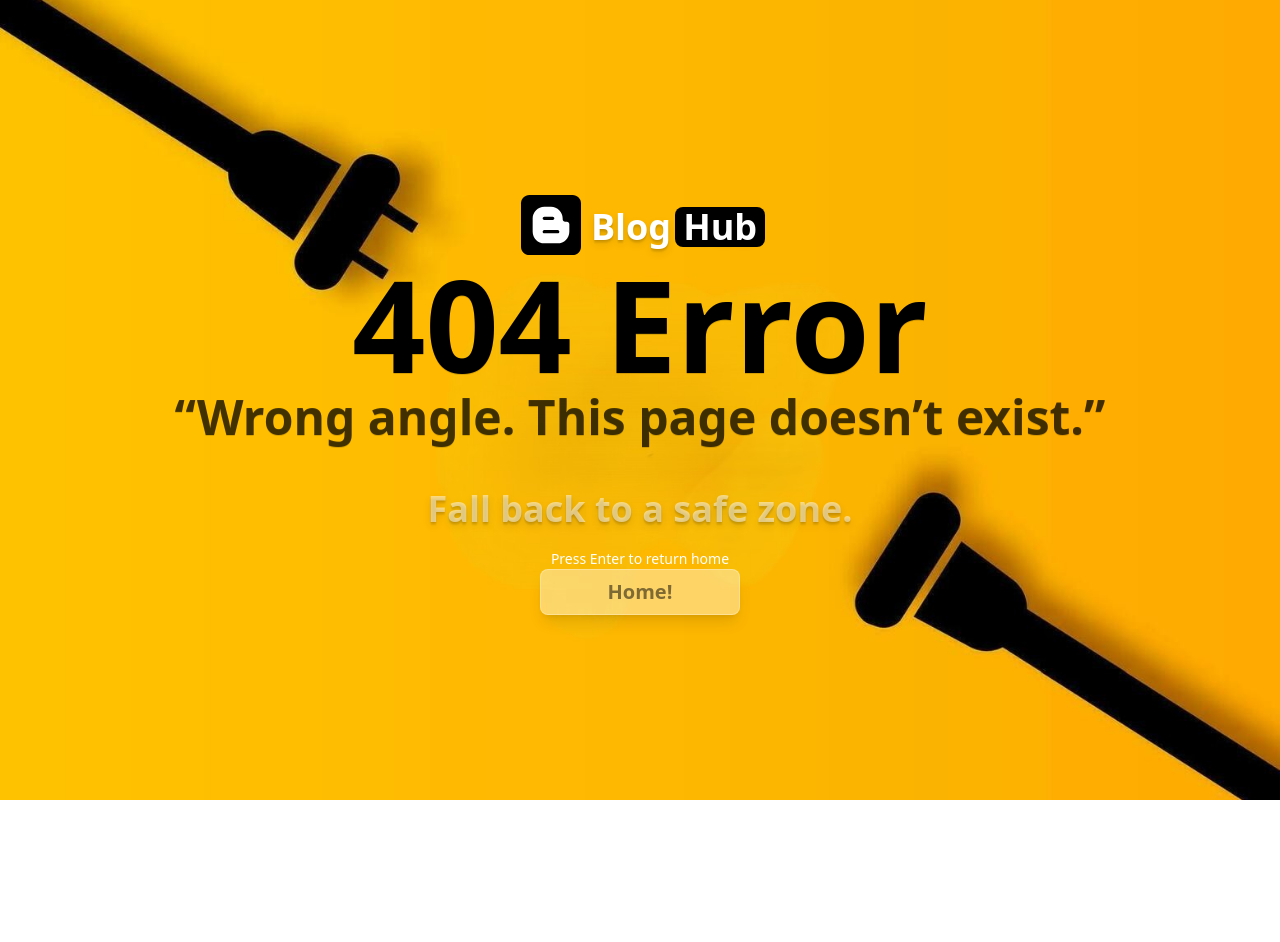
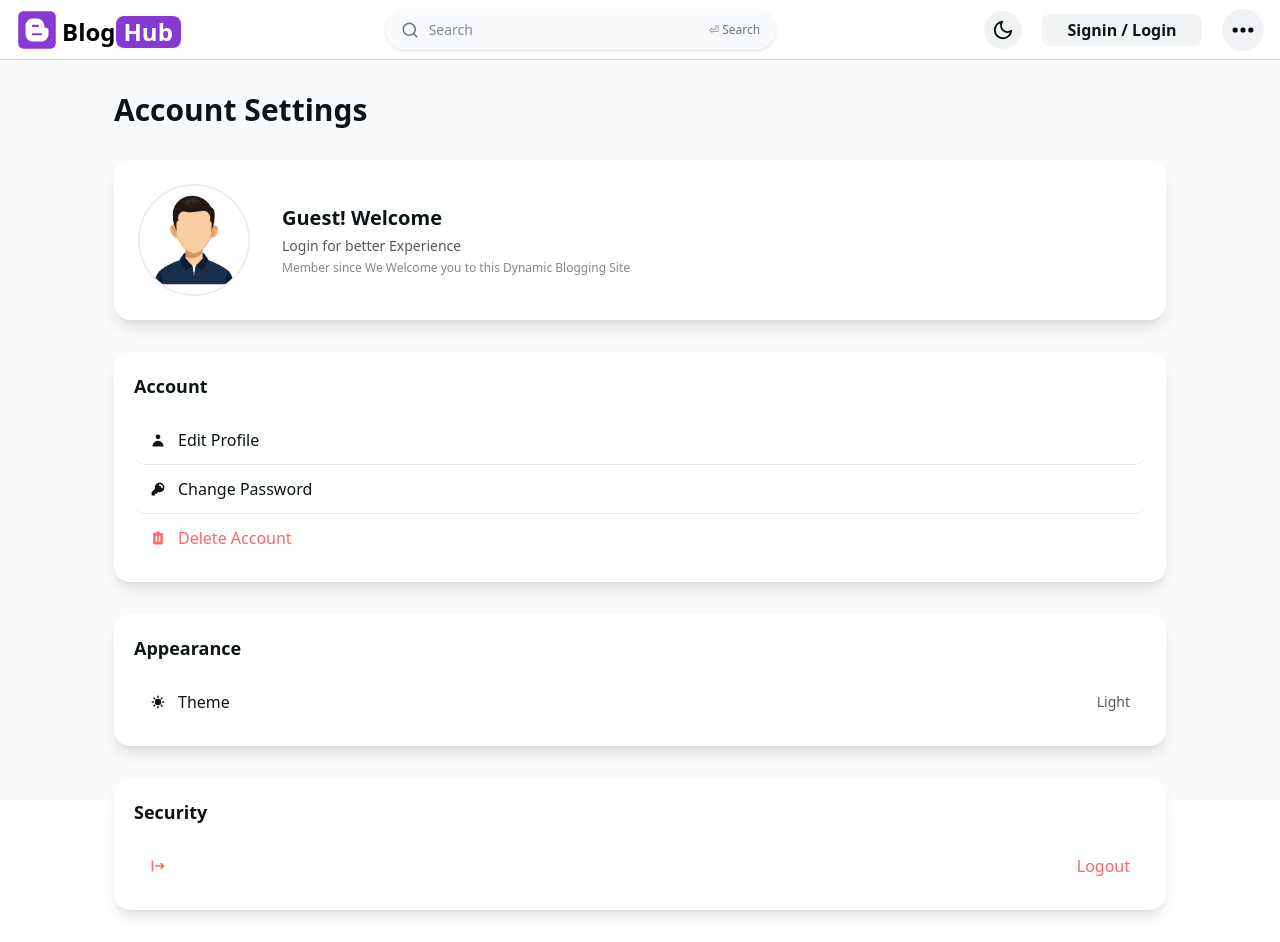
Before and after one commit to AniketDandhare22/blogHub, a React (Vite) app: page /settings in a window 1280 px wide. Before the commit this address had no page. Before the commit the page ends 800 px from the top, so only its background shows below. Built offline with nearby package versions, Linux system fonts and the light colour scheme.

Commit message:
setting page ui complete

```diff
--- a/src/App.jsx
+++ b/src/App.jsx
@@ -4,6 +4,7 @@ import Error from "./error.jsx";
 import { useState } from "react";
 import {  Routes, Route } from "react-router-dom";
 import Detail from './detail.jsx';
+import Settings from './Settings.jsx';
 
 function App() {
 
@@ -27,6 +28,7 @@ function App() {
         <Route path="/auth" element={<SignUp login={login} />} />
         <Route path="*" element={<Error />}/>
         <Route path="/detail/:id" element={<Detail isAuth={isAuth} logout={logout}  />}/>
+        <Route path="/settings" element={<Settings isAuth={isAuth} logout={logout}/>} />
 
       </Routes>
   );
--- a/src/Navbar.jsx
+++ b/src/Navbar.jsx
@@ -12,17 +12,24 @@ function Navbar({e}){
     const [logoutTrigger, setLogoutTrigger] = useState(false);
     const navigate =useNavigate();
     const handleLogout = () => {
+        e.logout();
       setLogoutTrigger(true);
     };
     const { dark, toggleTheme } = useTheme();
     return(
         <>
             <ProgressBar trigger={logoutTrigger} onComplete={() => {
-                e.logout();
+
                 setLogoutTrigger(false); // reset trigger
                 }}  theme={dark} />
-            <div className="w-full h-15 border-b light:border-gray-300 border-txSecondary p-1 flex flex-row justify-between items-center bg-primaryD light:bg-primary">
-                <div className="w-auto h-full items-center flex flex-row px-2 cursor-grab" onClick={()=>navigate('/')}>
+            <div className={`w-full h-15 border-b light:border-gray-300 border-txSecondary p-1 flex flex-row justify-between items-center bg-primaryD light:bg-primary ${dark?"":"light"}`}>
+                <div className="w-auto h-full items-center flex flex-row px-2 cursor-grab"
+                onClick={()=>{
+                    setLogoutTrigger(true);
+                    navigate('/');}}
+                onComplete={() => {
+                    setLogoutTrigger(false);
+                }} >
                 <svg xmlns="http://www.w3.org/2000/svg" width="50" height="50" viewBox="0 0 48 48">
                     <path
                         fill={dark ? "#FF6900" : "#8639D3"}
@@ -50,9 +57,11 @@ function Navbar({e}){
                         <FiMoon className="text-triaryD" size={22} />
                     )}
                     </button>
-                    {!e.isAuth?(<Btn theme={dark}/>):(<AuthIcon theme={dark} user={{ username: "JohnDoe", email: "john@example.com" }} onLogout={handleLogout}/>)}<Profile
+                    {!e.isAuth?(<Btn theme={dark}/>):(<AuthIcon theme={dark} user={{ username: "JohnDoe", email: "john@example.com" }} onLogout={handleLogout}/>)}
+                    <Profile
                     user={{ username: "JohnDoe", email: "john@example.com" }}
                     onLogout={handleLogout}
+                    e={e}
                     />
                 </div>
             </div>
--- /dev/null
+++ b/src/Settings.jsx
@@ -0,0 +1,135 @@
+import {
+  HiMoon,
+  HiSun,
+  HiLogout,
+  HiTrash,
+  HiUser,
+  HiKey
+} from "react-icons/hi";
+import UImage from './assets/upqk2y.png'
+import { useContext } from "react";
+import { ThemeData } from "./theme/ThemeContext";
+import Navbar from "./Navbar";
+import Pimage from "./assets/profile.avif"
+
+function Settings(e) {
+  const { dark, toggleTheme } = useContext(ThemeData);
+
+  const user = {
+    username: "SoulReaper",
+    email: "soulreaper@email.com",
+    joined: "January 2024",
+    avatar: UImage,
+  };
+  const IMg =e.isAuth? user.avatar: Pimage;
+  console.log(e)
+  return (
+    <div
+      className={`${dark ? "" : "light"} h-screen
+      text-white light:text-primaryD
+      bg-secondaryD light:bg-secondary
+      `}
+    >
+      <Navbar e={e} />
+
+      <div className="max-w-[1100px]  mx-auto px-6 py-8 overflow-hidden">
+
+        {/* Page Title */}
+        <h1 className="text-3xl font-semibold mb-8">Account Settings</h1>
+
+        {/* PROFILE HEADER */}
+        <div
+          className="flex items-center gap-6 p-6 rounded-2xl
+          bg-primaryD light:bg-white shadow-lg"
+        >
+          <img
+            src={IMg}
+            className="w-28 h-28 rounded-full
+            border-2 border-btncolor object-cover"
+          />
+
+          <div className="flex flex-col gap-1 p-2">
+            <h2 className="text-xl font-semibold">{e.isAuth?user.username:"Guest! Welcome"}</h2>
+            <p className="text-sm opacity-70">{e.isAuth?user.email:"Login for better Experience"}</p>
+            <p className="text-xs opacity-50">
+              Member since {e.isAuth?user.joined:"We Welcome you to this Dynamic Blogging Site"}
+            </p>
+          </div>
+        </div>
+
+        {/* ACCOUNT SECTION */}
+        <Section title="Account" >
+          <SettingItem icon={<HiUser />} label="Edit Profile" />
+          <SettingItem icon={<HiKey />} label="Change Password" />
+          <SettingItem
+            icon={<HiTrash />}
+            label="Delete Account"
+            danger
+          />
+        </Section>
+
+        {/* APPEARANCE */}
+        <Section title="Appearance">
+          <button
+            onClick={toggleTheme}
+            className="setting-row"
+          >
+            <span className="flex items-center gap-3">
+              {dark ? <HiMoon /> : <HiSun />}
+              Theme
+            </span>
+            <span className="text-sm opacity-70">
+              {dark ? "Dark" : "Light"}
+            </span>
+          </button>
+        </Section>
+
+        {/* SECURITY */}
+        <Section title="Security">
+          <button
+            className="setting-row text-red-400 hover:bg-red-500/10"
+            onClick={()=>{
+                e.logout();
+            }}
+          >
+            <HiLogout />
+            Logout
+          </button>
+        </Section>
+
+      </div>
+    </div>
+  );
+}
+
+/* ---------------- Small Reusable Components ---------------- */
+
+const Section = ({ title, children }) => (
+  <div
+    className="mt-8 rounded-2xl p-5
+    bg-primaryD/80 light:bg-white shadow-lg"
+  >
+    <h3 className="text-lg font-semibold mb-4">{title}</h3>
+    <div className="flex flex-col divide-y
+      divide-txSecondaryD/40 light:divide-gray-200">
+      {children}
+    </div>
+  </div>
+);
+
+const SettingItem = ({ icon, label, danger }) => (
+  <button
+    className={`setting-row ${
+      danger
+        ? "text-red-400 hover:bg-red-500/10"
+        : ""
+    }`}
+  >
+    <span className="flex items-center gap-3">
+      {icon}
+      {label}
+    </span>
+  </button>
+);
+
+export default Settings;
--- a/src/VideoCard.jsx
+++ b/src/VideoCard.jsx
@@ -130,10 +130,10 @@ function VideoCard({ data, theme }) {
       </div>
 
       {/* CONTENT */}
-      <div className="p-5 space-y-3">
+      <div className="p-5 space-y-3 cursor-pointer">
+        <div className=" space-y-3 cursor-pointer" onClick={() => navigate(`/detail/${data.id}`)}>
         {/* Title  */}
-        <h3 className="text-[17px] font-bold cursor-pointer"
-        onClick={() => navigate(`/detail/${data.id}`)}>
+        <h3 className="text-[17px] font-bold" >
           <span
             className={`
               inline-flex items-center gap-1 px-2 py-1 mr-3
@@ -158,7 +158,7 @@ function VideoCard({ data, theme }) {
           <span>👤 {data.author} • {data.likes} likes</span>
           <span>{data.duration || "—"}</span>
         </div>
-
+      </div>
         {/* Actions */}
         <div className="flex gap-4 pt-2">
           <button className="px-3 py-1 text-sm rounded-lg bg-secondaryD/70 light:bg-secondary hover:bg-secondaryD transition">
--- a/src/component/profileDropdown.jsx
+++ b/src/component/profileDropdown.jsx
@@ -2,12 +2,13 @@ import { useState, useRef, useEffect } from "react";
 import { HiDotsHorizontal } from "react-icons/hi";
 import { useTheme } from "../theme/useTheme";
 import icon from "../assets/upqk2y.png"; // replace with actual user image if available
+import { useNavigate } from "react-router-dom";
 
-function ProfileDropdown({ user, onLogout }) {
+function ProfileDropdown({ user, onLogout ,e}) {
+  const navigate = useNavigate();
   const { dark, toggleTheme } = useTheme();
   const [open, setOpen] = useState(false);
   const dropdownRef = useRef(null);
-
   // Click outside closes dropdown
   useEffect(() => {
     const handleClickOutside = (e) => {
@@ -36,7 +37,7 @@ function ProfileDropdown({ user, onLogout }) {
           bg-primaryD light:bg-white text-white light:text-txPrimary overflow-hidden z-50">
 
           {/* Avatar Image */}
-          <div className="flex justify-center mt-5">
+          {e.isAuth && (<div className="flex justify-center mt-5">
             <img
               src={icon} // Replace with user image if available
               alt="Profile"
@@ -48,30 +49,42 @@ function ProfileDropdown({ user, onLogout }) {
                 <p className="text-lg font-semibold">{user.username}</p>
                 <p className="text-sm opacity-70">{user.email}</p>
             </div>
-          </div>
+          </div>)}
 
           {/* Buttons */}
           <div className="flex flex-col gap-2 px-2 pb-4">
             <button
-              className="w-full py-2 text-md font-semibold rounded-lg hover:bg-secondaryD/70 light:hover:bg-gray-100 transition"
+              className="w-full mt-2 py-2 text-md font-semibold rounded-lg hover:bg-secondaryD/70 light:hover:bg-gray-100 transition"
               onClick={() => toggleTheme()}
             >
               {dark ? "Switch to Light Mode" : "Switch to Dark Mode"}
             </button>
             <button
               className="w-full py-2 text-md font-semibold rounded-lg hover:bg-secondaryD/70 light:hover:bg-gray-100 transition"
+              onClick={()=>{navigate('/settings')}}
             >
               Settings
             </button>
+            {e.isAuth?
                 <button
-              className="w-full py-2 text-md font-semibold rounded-lg hover:bg-logo/30 light:hover:bg-logo2/30 transition"
+                  className="w-full py-2 cursor-pointer text-md font-semibold rounded-lg hover:bg-logo/30 light:hover:bg-logo2/30 transition"
                   onClick={() => {
                     setOpen(false);
                     onLogout();
                   }}
                 >
                   Logout
+                </button>:
+                <button
+                  className="w-full py-2 cursor-pointer text-md font-semibold rounded-lg hover:bg-logo/30 light:hover:bg-logo2/30 transition"
+                  onClick={() => {
+                    setOpen(false);
+                    navigate("/auth");
+                  }}
+                >
+                  Log-In
                 </button>
+              }
           </div>
         </div>
       )}
--- a/src/detail.jsx
+++ b/src/detail.jsx
@@ -25,7 +25,7 @@ function Detail(e) {
       </button>
 
       <div className="w-full flex justify-center">
-        <div className={`rounded-2xl overflow-hidden shadow-sm hover:shadow-lg transition m-4 max-w-[1200px] w-full bg-primaryD light:bg-primary`}>
+        <div className={`rounded-t-2xl overflow-hidden shadow-sm hover:shadow-lg transition m-4 max-w-[1200px] w-full bg-primaryD light:bg-primary`}>
           {/* Post Image */}
           {post.type === "blog" && post.image && (
             <div className="w-full h-[420px] overflow-hidden">
@@ -40,7 +40,7 @@ function Detail(e) {
           {/* Video */}
           {post.type === "video" && post.video && (
             <div className="w-full h-[700px] overflow-hidden">
-              <video controls className="w-full h-full object-cover rounded-lg">
+              <video controls className="w-full h-full object-cover rounded-t-lg">
                 <source src={post.video} type="video/mp4" />
               </video>
             </div>
@@ -48,9 +48,11 @@ function Detail(e) {
 
           {/* Content */}
           <div className="p-6 space-y-6">
+            {post.type === "blog"  && (
             <span className="inline-block px-3 py-1 text-xs rounded-full bg-blue-100 text-blue-700 hover:bg-blue-600 hover:text-white transition">
               {post.category.toLowerCase()}
             </span>
+          )}
 
             <h1 className="text-3xl font-bold light:text-txPrimary text-white leading-tight">
               {post.title}
--- a/src/index.css
+++ b/src/index.css
@@ -4,6 +4,13 @@
 .custom-scroll::-webkit-scrollbar {
     display: none;
 }
+
+.setting-row {
+  @apply w-full flex items-center justify-between
+  px-4 py-3 rounded-xl
+  hover:bg-btncolor/20 transition;
+}
+
 
 .glass-effect {
   border-radius: 20px;
```
Also changed, not shown: src/assets/profile.avif (added). Lines whose indentation alone changed are shown as unchanged.
